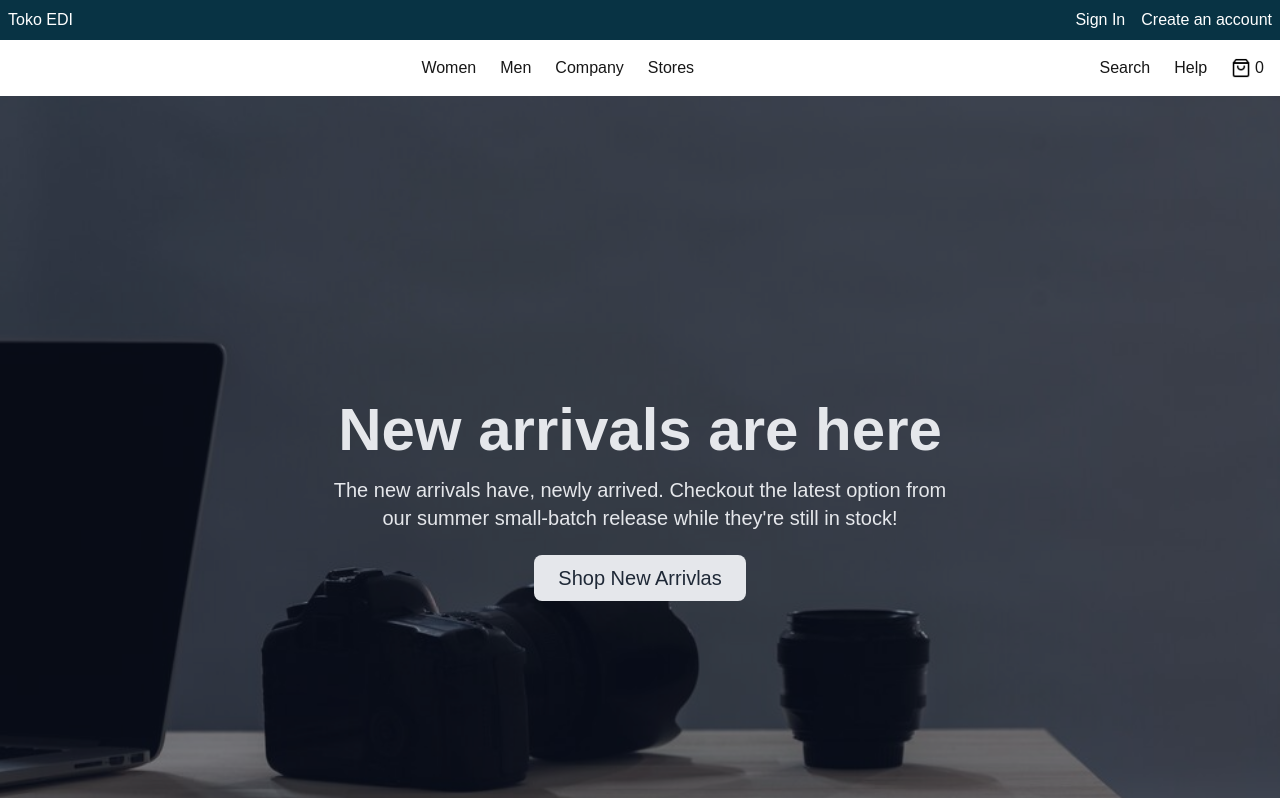
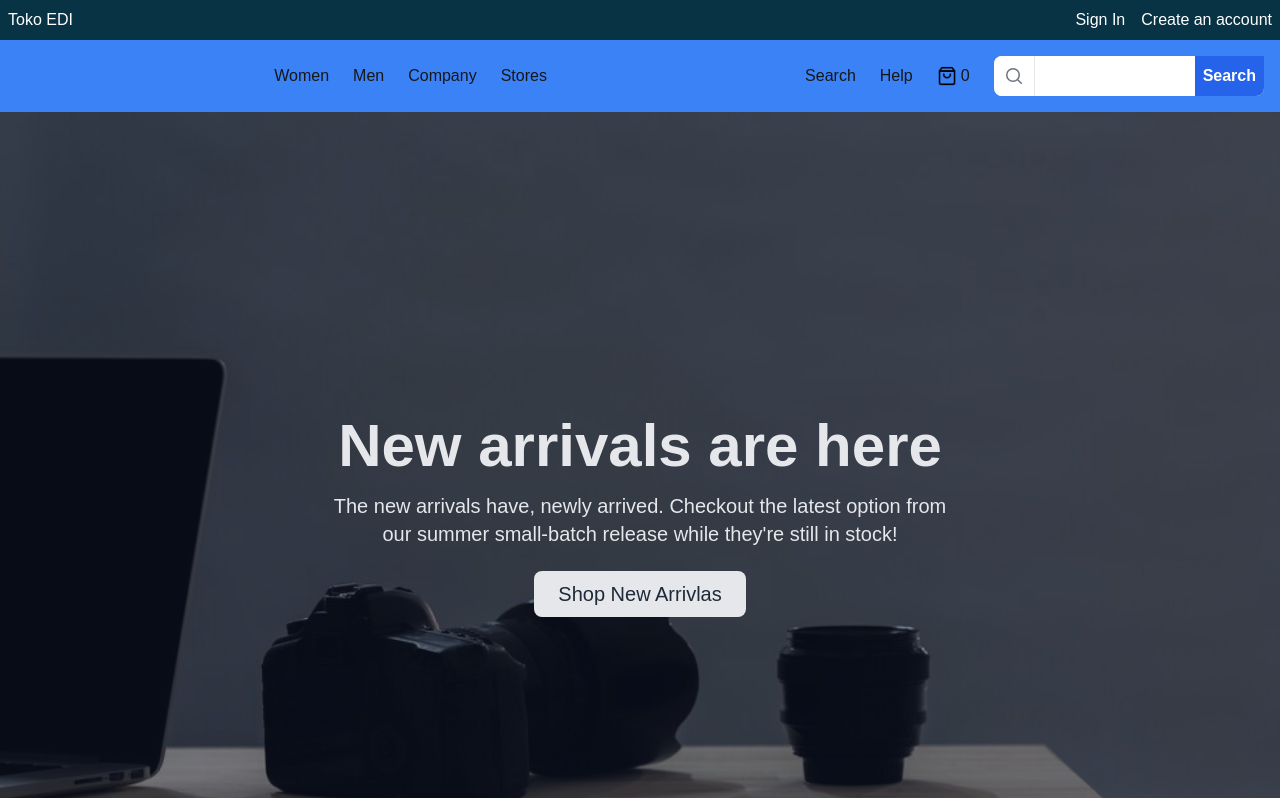
Before and after one commit to muhammadiqbalid43/edi-toko, a Next.js app: page / in a window 1280 px wide. Shown: the top 798 px of the page. Built offline with nearby package versions, Linux system fonts and the light colour scheme.

Commit message:
add search bar in navbar

```diff
--- a/src/components/navbar.tsx
+++ b/src/components/navbar.tsx
@@ -1,6 +1,8 @@
 "use client";
 import React from "react";
 import Image from "next/image";
+import { useState, useEffect } from "react";
+
 const Nav_Item1 = [
   { index: 0, label: "Women" },
   { index: 1, label: "Men" },
@@ -14,8 +16,46 @@ const Nav_Item2 = [
 ];
 
 export const Navbar = () => {
+  const [searchTerm, setSearchTerm] = useState("");
+  const [products, setProducts] = useState([]);
+  const [loading, setLoading] = useState(false);
+  const [currentPage, setCurrentPage] = useState(1);
+  const [totalPages, setTotalPages] = useState(1);
+
+  const ITEMS_PER_PAGE = 5;
+
+  // Function to fetch data from API
+  const fetchProducts = async (query: string, page: number) => {
+    setLoading(true);
+    const offset = (page - 1) * ITEMS_PER_PAGE;
+
+    try {
+      const response = await fetch(
+        `https://dummyjson.com/products/search?q=${query}&skip=${offset}&limit=${ITEMS_PER_PAGE}`,
+      );
+      const data = await response.json();
+      setProducts(data.products || []);
+      setTotalPages(Math.ceil(data.total / ITEMS_PER_PAGE));
+    } catch (err) {
+      console.error("Error fetching data:", err);
+      setProducts([]);
+    } finally {
+      setLoading(false);
+    }
+  };
+
+  // Trigger pencarian setiap kali searchTerm atau currentPagr berubah
+  useEffect(() => {
+    if (searchTerm) {
+      fetchProducts(searchTerm, currentPage);
+    } else {
+      setProducts([]);
+    }
+  }, [searchTerm, currentPage]);
+
   return (
-    <div className="w-full shadow-lg">
+    <>
+      <div className="w-full shadow-lg relative">
         <div className="flex bg-cyan-950 p-2 justify-between">
           <div className="text-white">Toko EDI</div>
           <div className="flex gap-4">
@@ -24,7 +64,7 @@ export const Navbar = () => {
           </div>
         </div>
         {/* Dekstop */}
-      <div className="flex justify-between bg-white p-4">
+        <div className="flex justify-between bg-blue-500 p-4">
           <div></div>
           <div className="flex gap-2 md:gap-6">
             {Nav_Item1.map((item) => (
@@ -41,8 +81,74 @@ export const Navbar = () => {
               <Image src="/bag.png" width={20} height={20} alt="" />
               <p>0</p>
             </div>
+
+            <div className="rounded-lg bg-gray-200 text-gray-500">
+              <div className="flex">
+                <div className="flex w-10 items-center justify-center rounded-tl-lg rounded-bl-lg border-r border-gray-200 bg-white p-5">
+                  <svg
+                    viewBox="0 0 20 20"
+                    aria-hidden="true"
+                    className="pointer-events-none absolute w-5 fill-gray-500 transition"
+                  >
+                    <path d="M16.72 17.78a.75.75 0 1 0 1.06-1.06l-1.06 1.06ZM9 14.5A5.5 5.5 0 0 1 3.5 9H2a7 7 0 0 0 7 7v-1.5ZM3.5 9A5.5 5.5 0 0 1 9 3.5V2a7 7 0 0 0-7 7h1.5ZM9 3.5A5.5 5.5 0 0 1 14.5 9H16a7 7 0 0 0-7-7v1.5Zm3.89 10.45 3.83 3.83 1.06-1.06-3.83-3.83-1.06 1.06ZM14.5 9a5.48 5.48 0 0 1-1.61 3.89l1.06 1.06A6.98 6.98 0 0 0 16 9h-1.5Zm-1.61 3.89A5.48 5.48 0 0 1 9 14.5V16a6.98 6.98 0 0 0 4.95-2.05l-1.06-1.06Z"></path>
+                  </svg>
+                </div>
+                <input
+                  type="text"
+                  className="w-full max-w-[160px] bg-white pl-2 text-base font-semibold outline-0"
+                  onChange={(e) => {
+                    setSearchTerm(e.target.value);
+                    setCurrentPage(1); // Reset ke halaman pertama setiap kali search term berybah
+                  }}
+                />
+                <input
+                  type="button"
+                  value="Search"
+                  className="bg-blue-600 p-2 crounded-tr-lg rounded-br-lg text-white font-semibold hover:bg-blue-800  transition-colors"
+                />
               </div>
             </div>
           </div>
+        </div>
+        <div className="">
+          {loading ? (
+            <p>Loading...</p>
+          ) : products.length > 0 ? (
+            <div>
+              <ul>
+                {products.map((product) => (
+                  <li key={product.id}>
+                    <strong>{product.title}</strong>
+                  </li>
+                ))}
+              </ul>
+              <div className="pagination">
+                <button
+                  onClick={() =>
+                    setCurrentPage((prev) => Math.max(prev - 1, 1))
+                  }
+                  disabled={currentPage === 1}
+                >
+                  Previous
+                </button>
+                <span>
+                  Page {currentPage} of {totalPages}
+                </span>
+                <button
+                  onClick={() =>
+                    setCurrentPage((prev) => Math.min(prev + 1, totalPages))
+                  }
+                  disabled={currentPage === totalPages}
+                >
+                  Next
+                </button>
+              </div>
+            </div>
+          ) : (
+            searchTerm && <p>No products found.</p>
+          )}
+        </div>
+      </div>
+    </>
   );
 };
```
Lines whose indentation alone changed are shown as unchanged.
